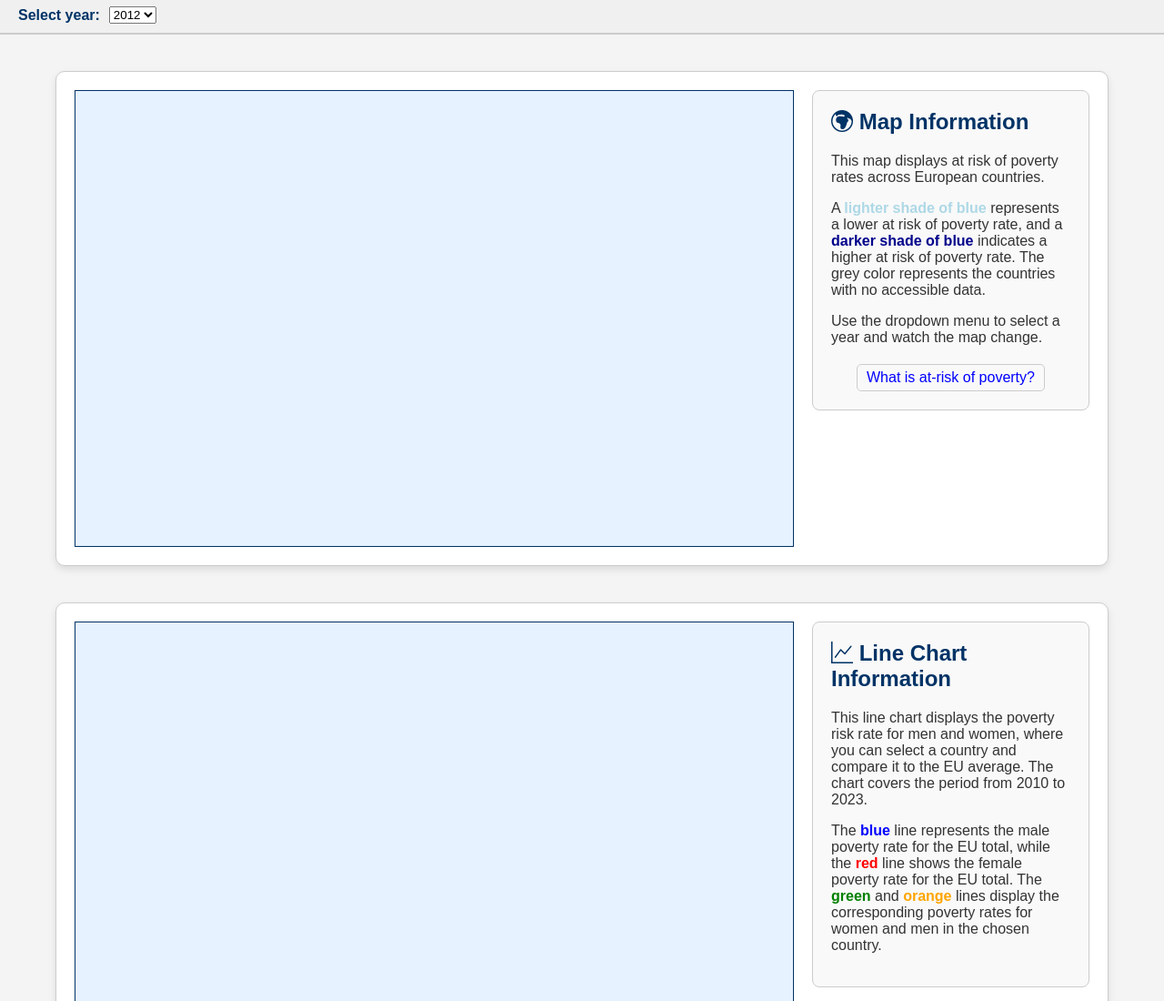
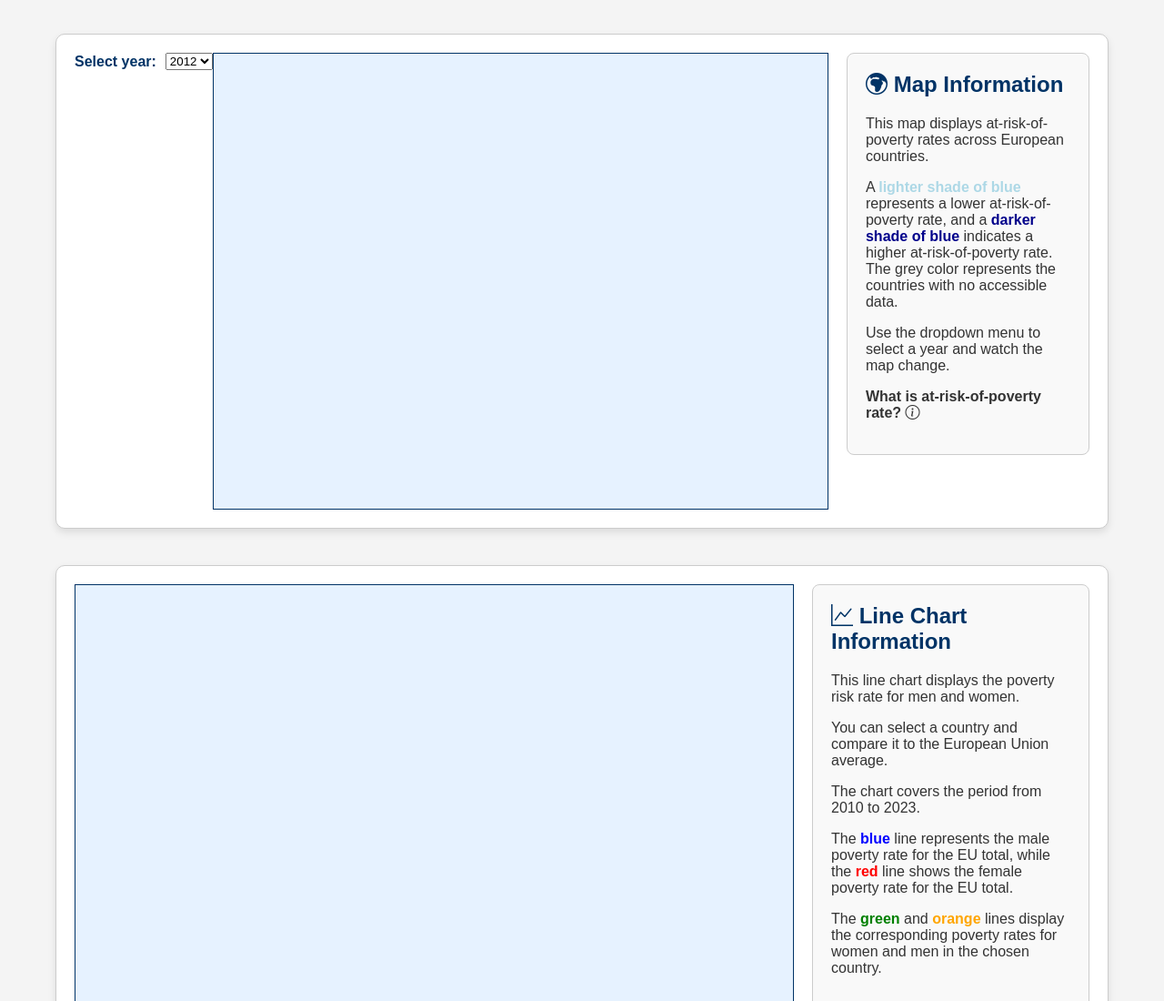
Before and after one commit to EAA24RAMK/gruppe6, a website: page public/index.html in a window 1280 px wide. Shown: the part 200-1300 px from the top of the page at 91% size. Drawn offline with nearby package versions, Linux system fonts and the light colour scheme; no server answers.

Commit message:
year selector changes index.html

```diff
--- a/public/index.html
+++ b/public/index.html
@@ -33,38 +33,22 @@
     </div>
   </header>
 
-  <nav id="main-nav">
-    <div id="controls">
-      <label for="year">Select year:</label>
-      <select id="year">
-        <!-- Options populated by JavaScript -->
-      </select>
-    </div>
-  </nav>
-
   <main id="visualizations">
     <section id="map-section" class="visualization-container">
+      <div id="controls">
+        <label for="year">Select year:</label>
+        <select id="year"></select>
+      </div>
       <div id="map"></div>
       <aside id="map-info">
         <h2><i class="bi bi-globe-europe-africa"></i> Map Information</h2>
-        <p>This map displays at risk of poverty rates across European countries.</p>
+        <p>This map displays at-risk-of-poverty rates across European countries.</p>
         <p>
-            A <strong style="color: lightblue;">lighter shade of blue</strong> represents a lower at risk of poverty rate, and a
-            <strong style="color: darkblue;">darker shade of blue</strong> indicates a higher at risk of poverty rate. The grey color represents the countries with no accessible data.
+            A <strong style="color: lightblue;">lighter shade of blue</strong> represents a lower at-risk-of-poverty rate, and a
+            <strong style="color: darkblue;">darker shade of blue</strong> indicates a higher at-risk-of-poverty rate. The grey color represents the countries with no accessible data.
         </p>
         <p>Use the dropdown menu to select a year and watch the map change.</p>
-        <!-- Knap -->
-        <div style="text-align: center; margin-top: 20px;">
-          <label for="toggle-info" id="toggle-question" style="cursor: pointer; color: blue; padding: 5px 10px; display: inline-block; border: 1px solid #ccc; border-radius: 5px;">
-              What is at-risk of poverty?
-          </label>
-          <div id="info-box" style="display: none; border: 1px solid #ccc; padding: 10px; margin-top: 10px; text-align: left;">
-            <p>
-                The share of persons with an equivalised disposable income below the risk-of-poverty threshold,
-                which is set at 60 % of the national median equivalised disposable income (after social transfers).
-            </p>
-        </div>
-      </div>
+        <p><strong>What is at-risk-of-poverty rate?</strong> <i class="bi bi-info-circle"></i></p>
       </aside>
     </section>
 
@@ -72,10 +56,12 @@
       <div id="line-chart"></div>
       <aside id="line-chart-info">
         <h2><i class="bi bi-graph-up"></i> Line Chart Information</h2>
-        <p>This line chart displays the poverty risk rate for men and women, where you can select a country and compare it to the EU average.
-          The chart covers the period from 2010 to 2023.</p>
+        <p>This line chart displays the poverty risk rate for men and women.</p>
+        <p>You can select a country and compare it to the European Union average.</p>
+        <p>The chart covers the period from 2010 to 2023.</p>
           <p>The <strong style="color: blue;">blue</strong> line represents the male poverty rate for the EU total, while the
-          <strong style="color: red;">red</strong> line shows the female poverty rate for the EU total. The <strong style="color: green;">green</strong>
+          <strong style="color: red;">red</strong> line shows the female poverty rate for the EU total.</p>
+          <p>The <strong style="color: green;">green</strong>
           and <strong style="color: orange;">orange</strong> lines display the corresponding poverty rates for women and men in the chosen country.</p>
       </aside>
     </section>
@@ -84,8 +70,9 @@
       <div id="bar-chart"></div>
       <aside id="bar-chart-info">
         <h2><i class="bi bi-bar-chart"></i> Bar Chart Information</h2>
-        <p style="line-height: 2;"> This bar chart displays the median daily income across various countries, measured in international dollars.
-        The <strong>X-axis</strong> displays the countries in ascending order of income.<br> The <strong>Y-axis</strong> represents income levels.</p>
+        <p> This bar chart displays the daily median income across various countries, measured in international dollars.</p>
+        <p>The <strong>X-axis</strong> displays the countries in ascending order of daily income.</p>
+        <p>The <strong>Y-axis</strong> represents median income pr. day.</p>
       </aside>
     </section>
 
```
